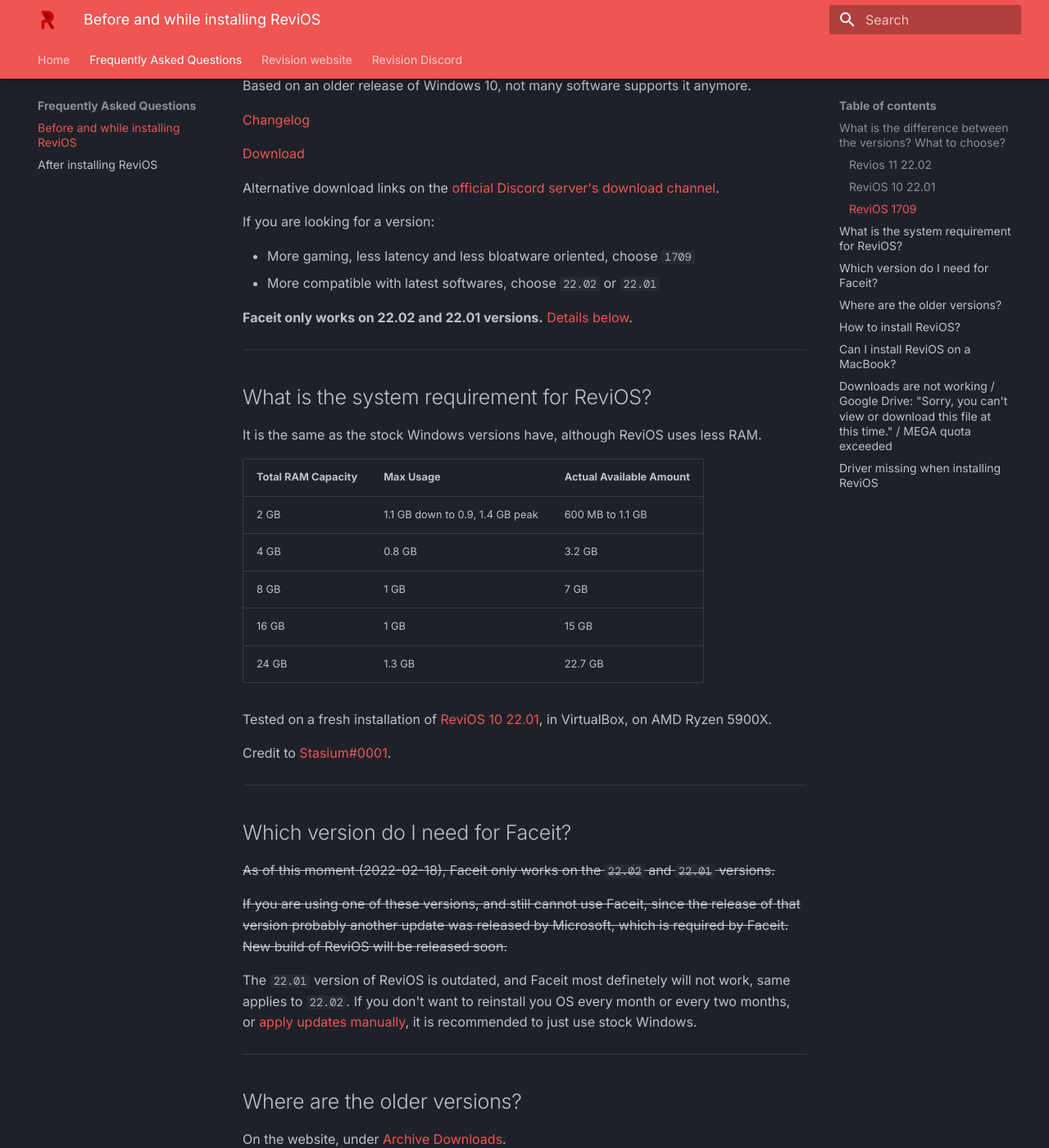
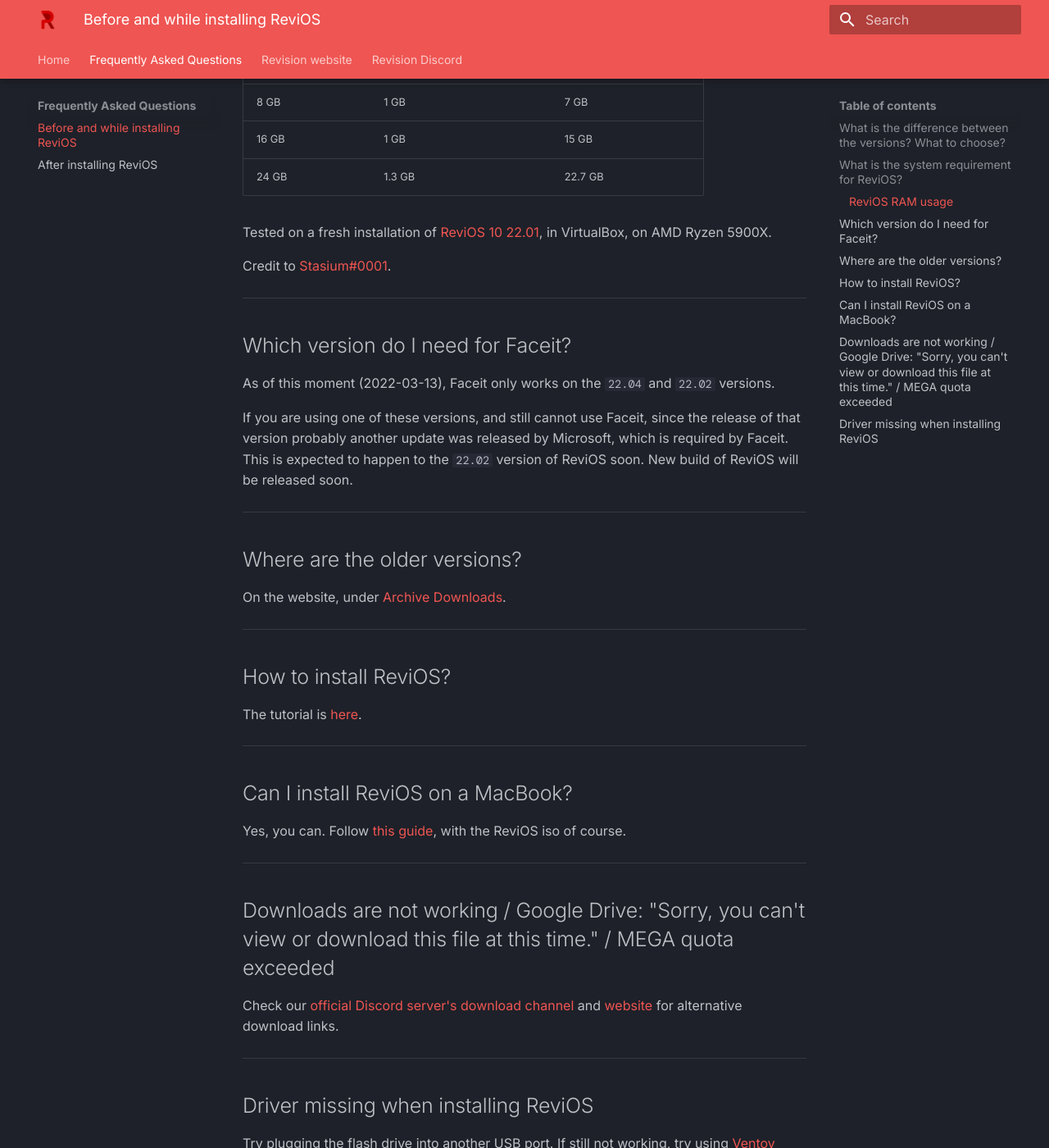
Before and after one commit to dkovacs24/ReviOS_faq, an MkDocs documentation site: the page built from docs/before-install.md, in a window 1280 px wide and 1400 px high, scrolled down 926 px. Shown: the whole window at 82% size. Built offline with MkDocs 1.6.1 and Material for MkDocs 9.7.7, drawn with Linux system fonts in a browser that asks for light colours; some web fonts are replaced; some of the changed text lies outside the part shown.

Commit message:
site refresh for new version release, fixed links, rephrasing

```diff
--- a/docs/before-install.md
+++ b/docs/before-install.md
@@ -2,54 +2,37 @@
 
 ## What is the difference between the versions? What to choose?
 
-As of this moment (2022-02-18), there are 3 versions of ReviOS that are supported: `22.02`, `21.01` and `1709`. No other versions are supported.
+As of this moment (2022-04-13), there are only 2 versions of ReviOS that are supported: `22.04`, `21.02`. No other versions are supported.
 
-Usually every other released version is based on the same Windows version, with newer updates and tweaks. Like in odd numbered months, Windows 10, in even numbered months Windows 11.
+=== "ReviOS 10 22.04"
 
-### Revios 11 22.02
+    Based on the latest Windows 10.
 
-Based on the latest Windows 11.
+    [Changelog](https://www.revi.cc/revios/download/changelog#h.odb11cheqkzw){target=_blank}
 
-[Changelog](https://www.revi.cc/revios/download/changelog#h.odb11cheqkzw){target=_blank}
+    [Download](https://www.revi.cc/revios/download#h.vxvav5mpn4w){target=_blank}
 
-[Download](https://www.revi.cc/revios/download#h.kwa7bvvnrtc9){target=_blank}
-
-Alternative download links not available right now, this page will be updated as soon as links are out.
-
-### ReviOS 10 22.01
-
-Based on the latest Windows 10.
-
-[Changlelog](https://www.revi.cc/revios/download/changelog#h.t081ow81wszv){target=_blank}
-
-[Download](https://www.revi.cc/revios/download#h.vxvav5mpn4w){target=_blank}
-
-[Alternative download links](https://www.revi.cc/revios/download#h.ry3n13gw38ew){target=_blank}
-
-### ReviOS 1709
-
-Based on an older release of Windows 10, not many software supports it anymore.
-
-[Changelog](https://www.revi.cc/revios/download/changelog#h.rfvq0n3k2uk7){target=_blank}
-
-[Download](https://www.revi.cc/revios/download/archive-downloads#h.ski2fzvfamkj){target=_blank}
-
-Alternative download links on the [official Discord server's](https://discord.gg/962y4pU){target=_blank} [download channel](https://discord.com/channels/619835916139364383/658369065110339640/859328905336979476){target=_blank}.
+    Alternative download links on the [official Discord server's](https://discord.gg/962y4pU){target=_blank} [download channel](https://discord.com/channels/619835916139364383/658369065110339640/963477645859901491){target=_blank}.
 
 
-If you are looking for a version:
+=== "Revios 11 22.02"
 
-- More gaming, less latency and less bloatware oriented, choose `1709`
-- More compatible with latest softwares, choose `22.02` or `22.01`
+    Based on the latest Windows 11.
 
-**Faceit only works on 22.02 and 22.01 versions.** [Details below](#which-version-do-i-need-for-faceit).
+    [Changelog](https://www.revi.cc/revios/download/changelog#h.547zs3c6potx){target=_blank}
+
+    [Download](https://www.revi.cc/revios/download#h.kwa7bvvnrtc9){target=_blank}
+
+
+**Faceit only works on 22.04 and 22.02 versions.** [Details below](#which-version-do-i-need-for-faceit).
 
 ---
 
 ## What is the system requirement for ReviOS?
 
-It is the same as the stock Windows versions have, although ReviOS uses less RAM.
+Refer to our website's section about this, although it's the same as the stock Windows have, but ReviOS usually uses less RAM, and fewer processes run.
 
+### ReviOS RAM usage
 
 | Total RAM Capacity | Max Usage                       | Actual Available Amount |
 | ------------------ | ------------------------------- | ------------------------- |
@@ -68,11 +51,9 @@
 
 ## Which version do I need for Faceit?
 
-~~As of this moment (2022-02-18), Faceit only works on the `22.02` and `22.01` versions.~~
+As of this moment (2022-03-13), Faceit only works on the `22.04` and `22.02` versions.
 
-~~If you are using one of these versions, and still cannot use Faceit, since the release of that version probably another update was released by Microsoft, which is required by Faceit. New build of ReviOS will be released soon.~~
-
-The `22.01` version of ReviOS is outdated, and Faceit most definetely will not work, same applies to `22.02`. If you don't want to reinstall you OS every month or every two months, or [apply updates manually](after-install.md#can-i-use-windows-update), it is recommended to just use stock Windows.
+If you are using one of these versions, and still cannot use Faceit, since the release of that version probably another update was released by Microsoft, which is required by Faceit. This is expected to happen to the `22.02` version of ReviOS soon. New build of ReviOS will be released soon.
 
 ---
 
@@ -96,9 +77,7 @@
 
 ## Downloads are not working / Google Drive: "Sorry, you can't view or download this file at this time." / MEGA quota exceeded
 
-For the latest version the alternative downloads are on the [website](https://www.revi.cc/revios/download){target=_blank}, and direct links for the specific versions [above](#what-is-the-difference-between-the-versions-what-to-choose){target=_blank}.
-
-For other, older version, there are mirror download links on the [official Discord server's](https://discord.gg/962y4pU){target=_blank} [download channel](https://discord.com/channels/619835916139364383/658369065110339640){target=_blank}.
+Check our [official Discord server's](https://discord.gg/962y4pU){target=_blank} [download channel](https://discord.com/channels/619835916139364383/658369065110339640){target=_blank} and [website](https://www.revi.cc/revios/download){target=_blank} for alternative download links.
 
 ---
 
--- a/mkdocs.yml
+++ b/mkdocs.yml
@@ -45,6 +45,7 @@
   - pymdownx.caret
   - pymdownx.details
   - pymdownx.highlight
+  - pymdownx.inlinehilite
   - pymdownx.keys
   - pymdownx.mark
   - pymdownx.superfences
```
Also changed, not shown: docs/after-install.md (+26 -21 lines).
